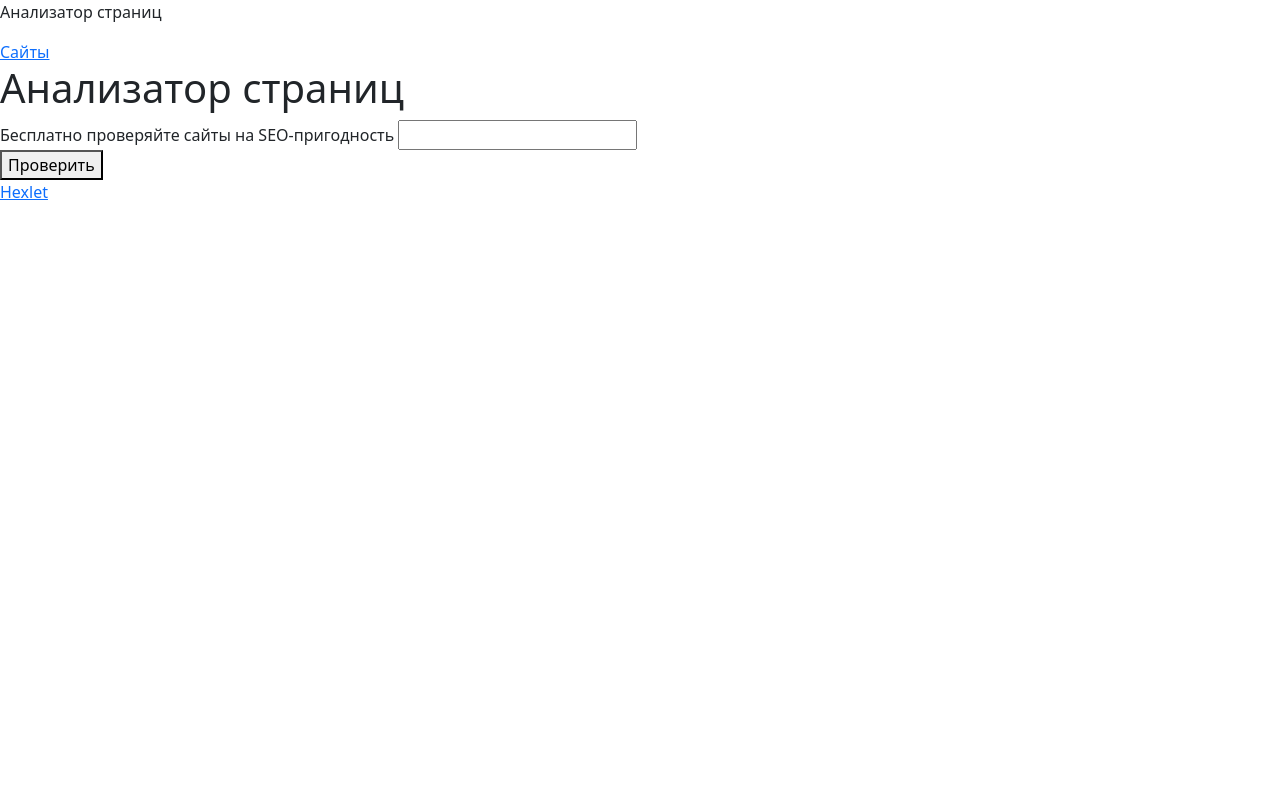
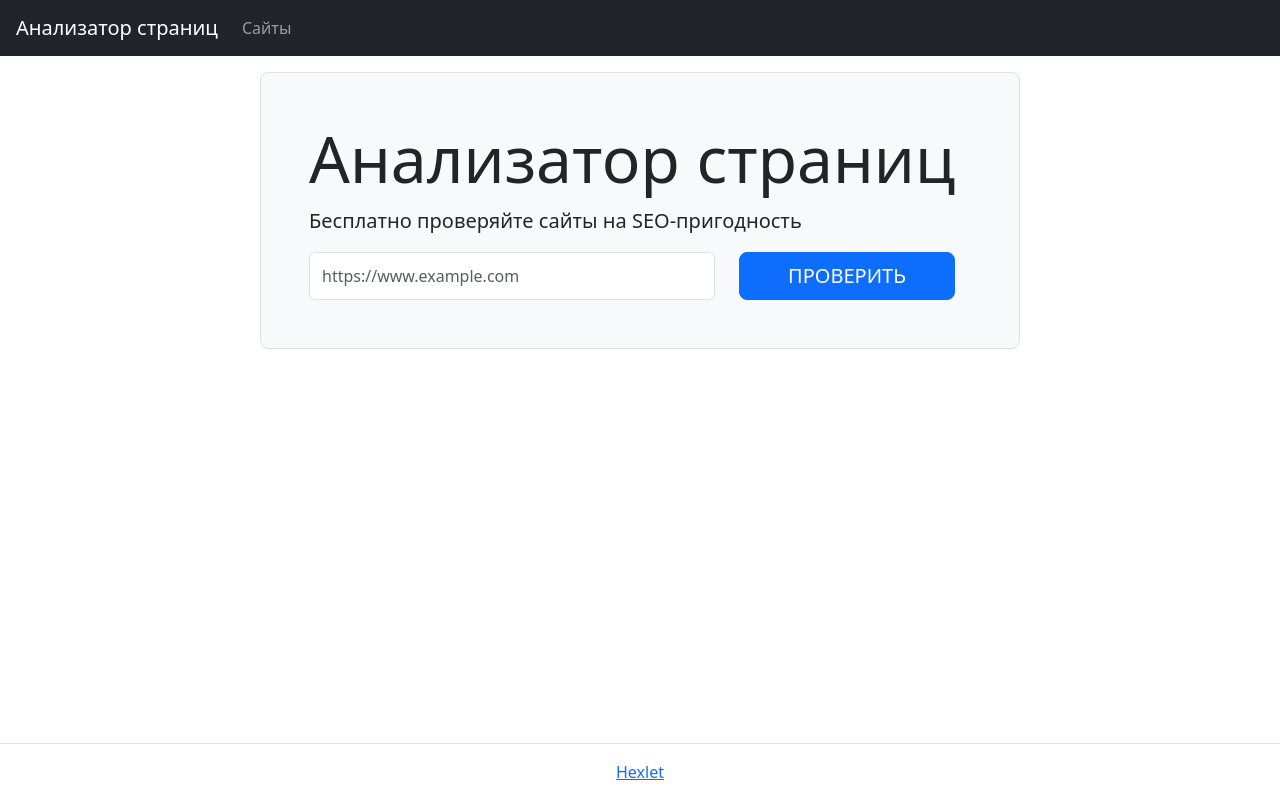
Before and after one commit to nic11371/python-project-83, a Flask app: page / in a window 1280 px wide. Run offline with Flask 3, Linux system fonts and the light colour scheme.

Commit message:
create_template index.html step_2

```diff
--- a/page_analyzer/templates/pages/index.html
+++ b/page_analyzer/templates/pages/index.html
@@ -1,34 +1,51 @@
 <!DOCTYPE html>
-<html lang="en">
+<html lang="ru">
 <head>
     <meta charset="UTF-8">
     <meta name="viewport" content="width=device-width, initial-scale=1.0">
     <title>{% block title %}Page analyzer{% endblock %}</title>
-    <link href="https://cdn.jsdelivr.net/npm/bootstrap@5.1.3/dist/css/bootstrap.min.css" rel="stylesheet" integrity="sha384-1BmE4kWBq78iYhFldvKuhfTAU6auU8tT94WrHftjDbrCEXSU1oBoqyl2QvZ6jIW3" crossorigin="anonymous">
-    <script src="https://cdn.jsdelivr.net/npm/bootstrap@5.1.3/dist/js/bootstrap.bundle.min.js" integrity="sha384-ka7Sk0Gln4gmtz2MlQnikT1wXgYsOg+OMhuP+IlRH9sENBO0LRn5q+8nbTov4+1p" crossorigin="anonymous"></script>
+    <link href="https://cdn.jsdelivr.net/npm/bootstrap@5.3.3/dist/css/bootstrap.min.css" rel="stylesheet" integrity="sha384-QWTKZyjpPEjISv5WaRU9OFeRpok6YctnYmDr5pNlyT2bRjXh0JMhjY6hW+ALEwIH" crossorigin="anonymous">
+    <script src="https://cdn.jsdelivr.net/npm/bootstrap@5.3.3/dist/js/bootstrap.bundle.min.js" integrity="sha384-YvpcrYf0tY3lHB60NNkmXc5s9fDVZLESaAA55NDzOxhy9GkcIdslK1eN7N6jIeHz" crossorigin="anonymous"></script>
 </head>
-<body>
-<div id="navbar">
+<body class="min-vh-100 d-flex flex-column">
+    <header class="flex-shrink-0">
+        <nav class="navbar navbar-expand-md navbar-dark bg-dark px-3">
             {% block navbar %}
-    <p>Анализатор страниц</p>
-    <a href="">Сайты</a>
+                    <a class="navbar-brand" href="/">Анализатор страниц</a>
+                    <div class="navbarNav">
+                        <ul class="navbar-nav">
+                            <li calls="nav-item">
+                                <a class="nav-link" href="#">Сайты</a>
+                            </li>
+                        </ul>
+                    </div>
             {% endblock %}
+        </nav>
+    </header>
+    <main class="flex-grow-1">
+        {% block main %}
+        <div class="container-lg mt-3">
+            <h1></h1>
+                <div class="row">
+                    <div class="col-12 col-md-10 col-lg-8 mx-auto border rounded-3 bg-light p-5">
+                    <h1 class="display-3">Анализатор страниц</h1>
+                    <p class="lead">Бесплатно проверяйте сайты на SEO-пригодность</p>
+                        <form action="{{ url_for('root') }}" method="post" class="d-flex justify-content-center" role="search">
+                            <input class="form-control me-2" id="address" type="search" placeholder="https://www.example.com">
+                            <input class="btn btn-primary btn-lg ms-3 px-5 text-uppercase mx-3" type="submit" value="Проверить">
+                        </form>
                     </div>
-<form action="{{ url_for('root') }}" method="post">
-    <h1>Анализатор страниц</h1>
-    <div>
-        <label for="site">
-            Бесплатно проверяйте сайты на SEO-пригодность
-            <input type="text" id="address" name="address" value="">
-        </label>
                 </div>
-        <div>
-        <button type="submit" title="Submit form">Проверить</button>
         </div>
-</form>
-<div id="footer">
+        {% endblock %}
+    </main>
+    <div id="footer" class="border-top py-3 mt-5 flex-shrink-0">
         {% block footer %}
-    <a href="">Hexlet</a>
+        <div class="container-lg">
+            <div class="text-center">
+                <a href="https://ru.hexlet.io/" target="_blank">Hexlet</a>
+            </div>
+        </div>
         {% endblock %}
     </div>
 </body>
```
Lines whose indentation alone changed are shown as unchanged.
